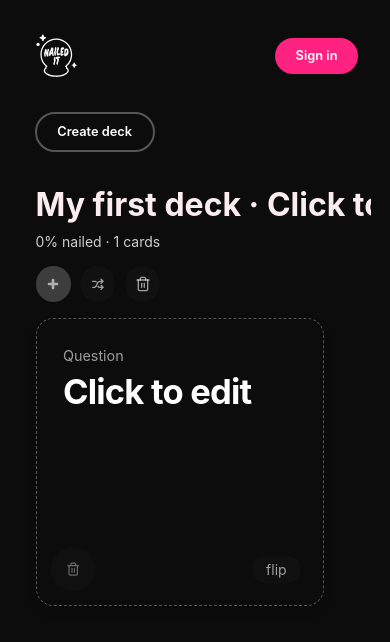
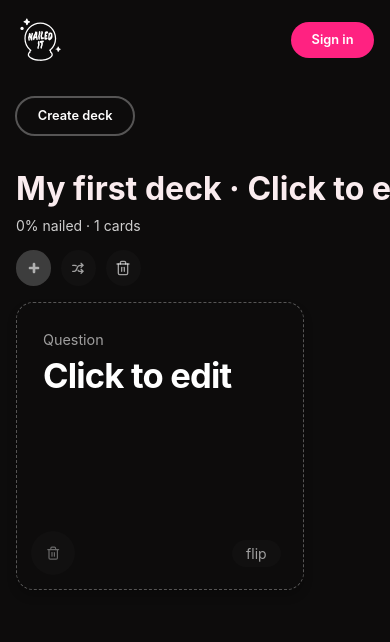
Before and after one commit to evilpaper/nailed-it, a React (Create React App) app: page / in a window 390 px wide. Shown: the top 642 px of the page. Built offline with nearby package versions, Linux system fonts and the light colour scheme.

Commit message:
Make card list continue to the right edge of the screen

```diff
--- a/src/components/app.css
+++ b/src/components/app.css
@@ -17,22 +17,24 @@ body {
   flex-direction: column;
 }
 
-.main {
-  width: 90%;
-}
-
 .header {
   width: 100%;
   display: flex;
   justify-content: space-between;
   align-items: center;
-  padding: 2em;
+  padding: 1em;
+  margin-bottom: 1em;
 }
 
 .header__left-part {
   display: flex;
   justify-content: center;
   align-items: center;
+}
+
+.main {
+  width: 100%;
+  margin-left: 10em;
 }
 
 button {
@@ -98,4 +100,7 @@ h2 {
   .app {
     width: 100vw;
   }
+  .main {
+    margin: 0;
+  }
 }
```
